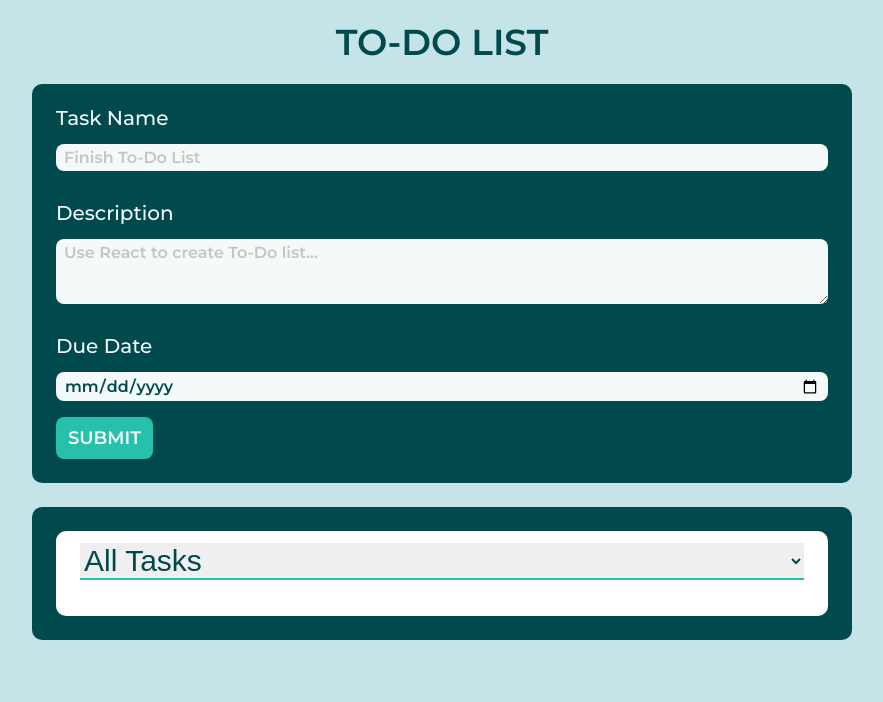
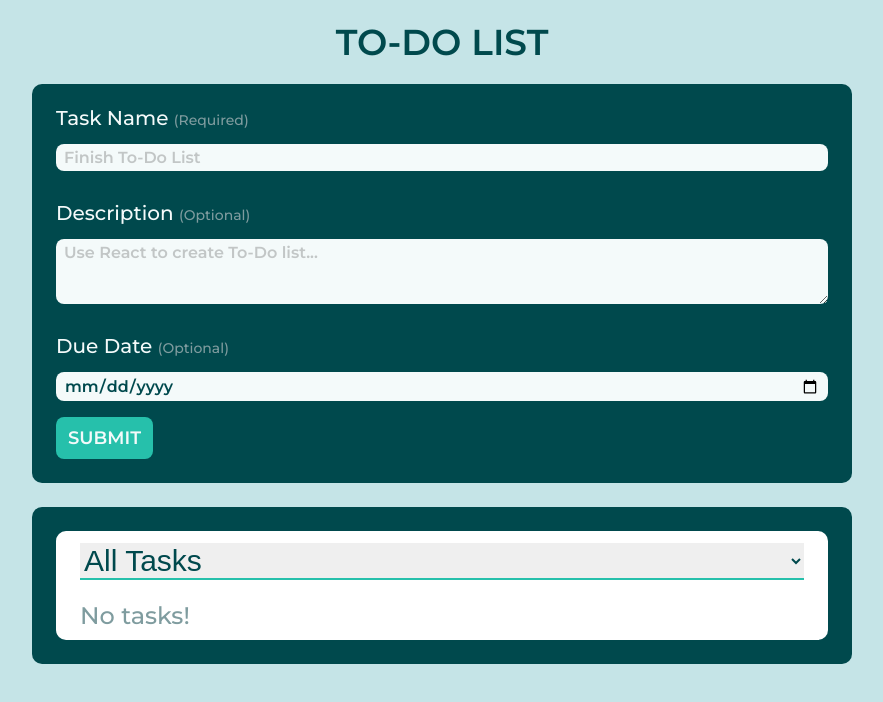
Before and after one commit to lam-brian/to-do-list, a React (Create React App) app: page / in a window 1280 px wide. Shown: the top 702 px of the page, without its empty margins (198-1081 px from the left). Built offline with nearby package versions, Linux system fonts and the light colour scheme.

Commit message:
add button functionality to edit and delete tasks

```diff
--- a/src/App.js
+++ b/src/App.js
@@ -8,6 +8,7 @@ function App() {
   const [tasks, setTasks] = useState([]);
 
   useEffect(() => {
+    // Retrieve tasks stored in local storage
     const storedLocalTasks = localStorage.getItem("tasks");
 
     if (storedLocalTasks) setTasks(JSON.parse(storedLocalTasks));
@@ -16,8 +17,31 @@ function App() {
   const addNewTaskHandler = (task) => {
     setTasks((prevState) => [...prevState, task]);
 
+    // Save tasks to local storage
     const tasksData = [...tasks, task];
+    localStorage.setItem("tasks", JSON.stringify(tasksData));
+  };
 
+  const editTaskHandler = (editedTaskData) => {
+    // Edit task
+    const editedTasks = [...tasks];
+    const oldTaskIndex = editedTasks.findIndex(
+      (task) => task.id === editedTaskData.id
+    );
+
+    editedTasks[oldTaskIndex] = editedTaskData;
+
+    setTasks(editedTasks);
+
+    // Update local storage
+    localStorage.setItem("tasks", JSON.stringify(editedTasks));
+  };
+
+  const deleteTaskHandler = (id) => {
+    setTasks((prevState) => prevState.filter((task) => task.id !== id));
+
+    // Update local storage
+    const tasksData = tasks.filter((task) => task.id !== id);
     localStorage.setItem("tasks", JSON.stringify(tasksData));
   };
 
@@ -25,7 +49,11 @@ function App() {
     <div className="App">
       <MainHeader />
       <NewTask onAddNewTask={addNewTaskHandler} />
-      <Tasks tasks={tasks} />
+      <Tasks
+        tasks={tasks}
+        onDeleteTask={deleteTaskHandler}
+        onEditTask={editTaskHandler}
+      />
     </div>
   );
 }
--- a/src/components/NewTask/TaskForm.js
+++ b/src/components/NewTask/TaskForm.js
@@ -39,7 +39,9 @@ const TaskForm = (props) => {
   return (
     <form className={styles.form} onSubmit={formSubmitHandler}>
       <div>
-        <label htmlFor="title">Task Name</label>
+        <label htmlFor="title">
+          Task Name <span>(Required)</span>
+        </label>
         <input
           type="text"
           id="title"
@@ -50,7 +52,9 @@ const TaskForm = (props) => {
         />
       </div>
       <div>
-        <label htmlFor="description">Description</label>
+        <label htmlFor="description">
+          Description <span>(Optional)</span>
+        </label>
         <textarea
           id="description"
           cols="30"
@@ -61,7 +65,9 @@ const TaskForm = (props) => {
         ></textarea>
       </div>
       <div>
-        <label htmlFor="due-date">Due Date</label>
+        <label htmlFor="due-date">
+          Due Date <span>(Optional)</span>
+        </label>
         <input
           type="date"
           id="due-date"
--- a/src/components/NewTask/TaskForm.module.css
+++ b/src/components/NewTask/TaskForm.module.css
@@ -18,6 +18,11 @@
   font-size: 2rem;
   color: var(--cyan-tint-lighter);
   font-weight: 500;
+}
+
+.form span {
+  font-size: 1.4rem;
+  color: var(--grey-cyan-shade);
 }
 
 .form input,
--- a/src/components/Tasks/Tasks.js
+++ b/src/components/Tasks/Tasks.js
@@ -4,6 +4,33 @@ import TasksItem from "./TasksItem";
 import styles from "./Tasks.module.css";
 
 const Tasks = (props) => {
+  let content = (
+    <p
+      style={{
+        color: "var(--grey-cyan-shade)",
+        fontSize: "2.4rem",
+        fontWeight: "500",
+      }}
+    >
+      No tasks!
+    </p>
+  );
+
+  if (props.tasks.length !== 0) {
+    content = (
+      <ul>
+        {props.tasks.map((task) => (
+          <TasksItem
+            key={task.id}
+            taskData={task}
+            onDeleteTask={props.onDeleteTask.bind(null, task.id)}
+            onEditTask={props.onEditTask}
+          />
+        ))}
+      </ul>
+    );
+  }
+
   return (
     <Section>
       <div className={styles.tasks}>
@@ -11,11 +38,7 @@ const Tasks = (props) => {
           <option value="tasks-all">All Tasks</option>
           <option value="tasks-due">Tasks Due Today</option>
         </select>
-        <ul>
-          {props.tasks.map((task) => (
-            <TasksItem key={task.id} taskData={task} />
-          ))}
-        </ul>
+        {content}
       </div>
     </Section>
   );
--- a/src/components/Tasks/TasksItem.js
+++ b/src/components/Tasks/TasksItem.js
@@ -1,17 +1,94 @@
+import React, { useState } from "react";
+
 import styles from "./TasksItem.module.css";
 
 const TasksItem = (props) => {
-  return (
-    <li className={styles["tasks-item"]}>
+  const [editing, setEditing] = useState(false);
+  const [enteredTitle, setEnteredTitle] = useState(props.taskData.title);
+  const [enteredDescription, setEnteredDescription] = useState(
+    props.taskData.description
+  );
+  const [enteredDueDate, setEnteredDueDate] = useState(props.taskData.dueDate);
+
+  const submitEditHandler = (e) => {
+    e.preventDefault();
+
+    const editedTaskData = {
+      id: props.taskData.id,
+      title: enteredTitle,
+      description: enteredDescription,
+      dueDate: enteredDueDate,
+    };
+
+    props.onEditTask(editedTaskData);
+    setEditing(false);
+  };
+
+  const cancelFormHandler = (e) => {
+    setEditing(false);
+
+    setEnteredTitle(props.taskData.title);
+    setEnteredDescription(props.taskData.description);
+    setEnteredDueDate(props.taskData.dueDate);
+  };
+
+  const titleChangeHandler = (e) => {
+    setEnteredTitle(e.target.value);
+  };
+
+  const descriptionChangeHandler = (e) => {
+    setEnteredDescription(e.target.value);
+  };
+
+  const dueDateChangeHandler = (e) => {
+    setEnteredDueDate(e.target.value);
+  };
+
+  let content = (
+    <>
       <h2>{props.taskData.title}</h2>
       <p>{props.taskData.description}</p>
       <p>Due: {props.taskData.dueDate || "N/A"}</p>
       <div>
-        <button>Edit</button>
-        <button>Delete</button>
+        <button onClick={() => setEditing(true)}>Edit</button>
+        <button onClick={props.onDeleteTask}>Delete</button>
       </div>
-    </li>
+    </>
   );
+
+  const editForm = (
+    <form onSubmit={submitEditHandler}>
+      <input
+        type="text"
+        id="title"
+        value={enteredTitle}
+        onChange={titleChangeHandler}
+      />
+      <textarea
+        type="text"
+        id="description"
+        rows="1"
+        value={enteredDescription}
+        onChange={descriptionChangeHandler}
+      />
+      <input
+        type="date"
+        id="due-date"
+        value={enteredDueDate}
+        onChange={dueDateChangeHandler}
+      />
+      <div>
+        <button type="submit">Confirm</button>
+        <button type="button" onClick={cancelFormHandler}>
+          Cancel
+        </button>
+      </div>
+    </form>
+  );
+
+  if (editing) content = editForm;
+
+  return <li className={styles["tasks-item"]}>{content}</li>;
 };
 
 export default TasksItem;
--- a/src/components/Tasks/TasksItem.module.css
+++ b/src/components/Tasks/TasksItem.module.css
@@ -4,13 +4,13 @@
 
 .tasks-item h2 {
   font-size: 2.4rem;
-  color: var(--cyan-primary);
+  color: var(--cyan-shade);
   margin-bottom: 1.2rem;
 }
 
 .tasks-item p {
   font-size: 1.8rem;
-  color: var(--grey-cyan--tint);
+  color: var(---grey-cyan);
   font-weight: 500;
   margin-bottom: 0.8rem;
   max-width: 32rem;
@@ -41,3 +41,21 @@
 .tasks-item button:nth-child(2) {
   background-color: var(--cyan-tint);
 }
+
+.tasks-item form {
+  display: flex;
+  flex-direction: column;
+  gap: 2px;
+}
+
+.tasks-item input,
+.tasks-item textarea {
+  border: 2px solid var(--cyan-primary);
+  font-family: inherit;
+  font-size: 1.4rem;
+}
+
+.tasks-item input:focus,
+.tasks-item textarea:focus {
+  outline: none;
+}
--- a/src/index.css
+++ b/src/index.css
@@ -5,6 +5,7 @@
   --cyan-tint: #c5e4e7;
   --cyan-shade: #00494d;
   --cyan-tint-lighter: #f4fafa;
+  --grey-cyan: #5e7a7d;
   --grey-cyan-shade: #7f9c9f;
   --white: #fff;
 }
@@ -31,4 +32,9 @@ button {
   display: inline-block;
   font-family: inherit;
   border: none;
+  transition: all 0.3s ease-out;
 }
+
+button:hover {
+  opacity: 75%;
+}
```
